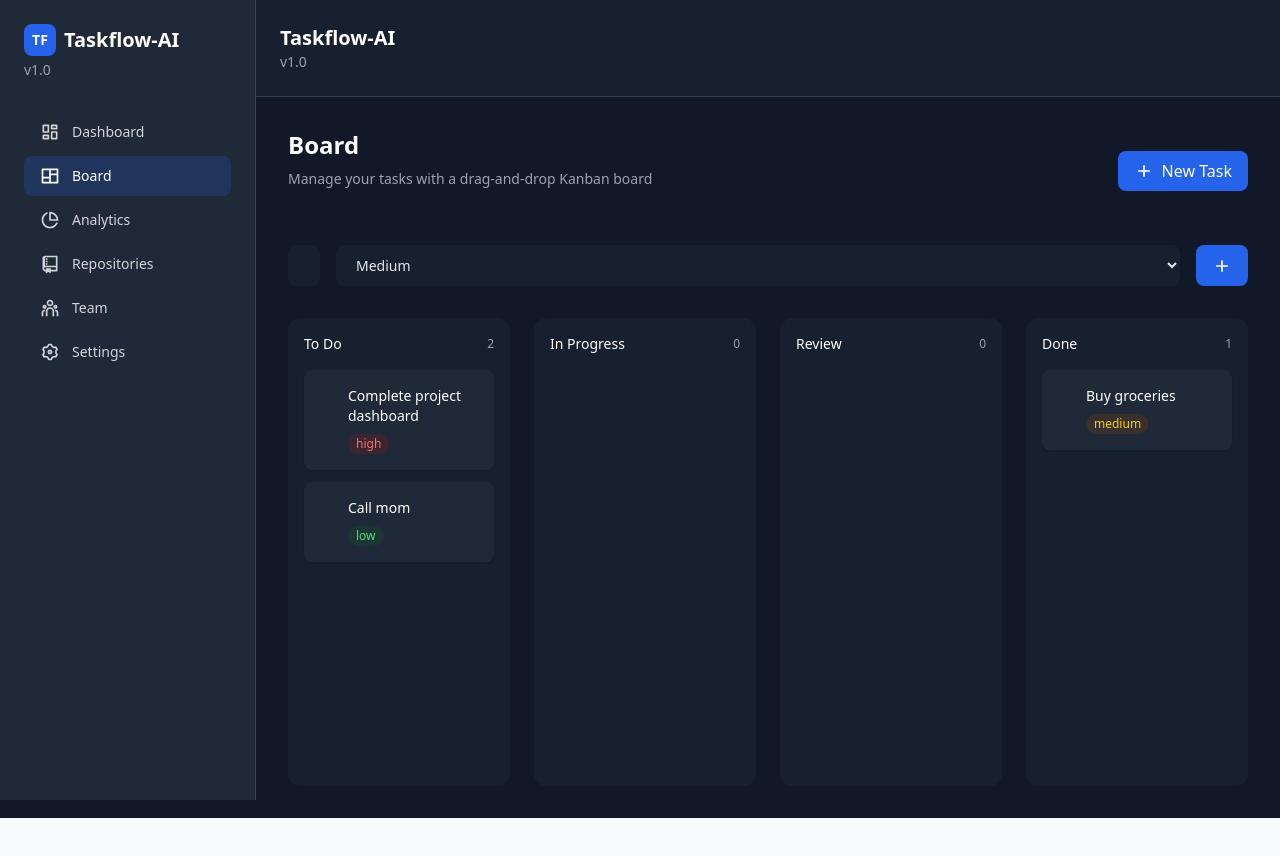
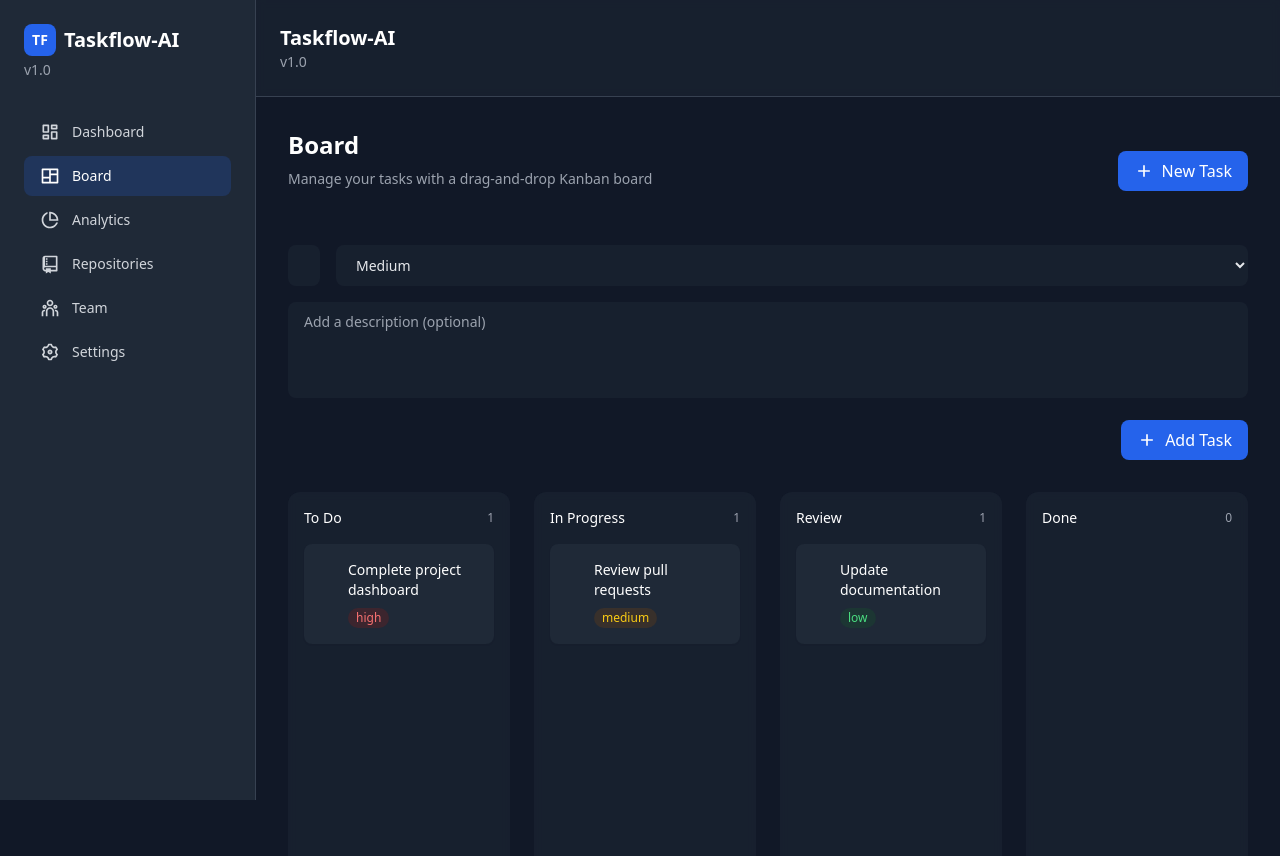
Before and after one commit to TM1988/Taskflow-AI, a Next.js app: page /board in a window 1280 px wide. Both pictures are taken after a click on the button "New Task". Shown: the top 856 px of the page. Before the commit the page ends 818 px from the top, so only its background shows below. Built offline with nearby package versions, Linux system fonts and the light colour scheme.

Commit message:
Fix task functionality and add task button

```diff
--- a/app/providers.tsx
+++ b/app/providers.tsx
@@ -10,14 +10,24 @@ export interface Task {
   createdAt: string
   priority: 'low' | 'medium' | 'high'
   status: 'todo' | 'inProgress' | 'review' | 'done'
+  description?: string
+  comments?: Comment[]
+}
+
+interface Comment {
+  id: string
+  text: string
+  author: string
+  createdAt: string
 }
 
 interface TodoContextType {
   tasks: Task[]
-  addTask: (title: string, priority: 'low' | 'medium' | 'high') => void
+  addTask: (title: string, priority: 'low' | 'medium' | 'high', description?: string) => void
   toggleTask: (id: string) => void
   deleteTask: (id: string) => void
   updateTaskStatus: (id: string, status: 'todo' | 'inProgress' | 'review' | 'done') => void
+  updateTask: (id: string, updates: Partial<Task>) => void
   filter: 'all' | 'active' | 'completed'
   setFilter: (filter: 'all' | 'active' | 'completed') => void
   searchQuery: string
@@ -30,6 +40,7 @@ export const TodoContext = createContext<TodoContextType>({
   toggleTask: () => {},
   deleteTask: () => {},
   updateTaskStatus: () => {},
+  updateTask: () => {},
   filter: 'all',
   setFilter: () => {},
   searchQuery: '',
@@ -58,24 +69,27 @@ export function Providers({ children }: { children: ReactNode }) {
           completed: false,
           createdAt: new Date().toISOString(),
           priority: 'high',
-          status: 'todo'
+          status: 'todo',
+          description: 'Implement the main dashboard with all required features and analytics.'
         },
         {
           id: uuidv4(),
-          title: 'Buy groceries',
-          completed: true,
+          title: 'Review pull requests',
+          completed: false,
           createdAt: new Date().toISOString(),
           priority: 'medium',
-          status: 'done'
+          status: 'inProgress',
+          description: 'Review and merge pending pull requests from the team.'
         },
         {
           id: uuidv4(),
-          title: 'Call mom',
+          title: 'Update documentation',
           completed: false,
           createdAt: new Date().toISOString(),
           priority: 'low',
-          status: 'todo'
-        },
+          status: 'review',
+          description: 'Update project documentation with latest changes and features.'
+        }
       ]
       setTasks(initialTasks)
       localStorage.setItem('tasks', JSON.stringify(initialTasks))
@@ -86,14 +100,15 @@ export function Providers({ children }: { children: ReactNode }) {
     localStorage.setItem('tasks', JSON.stringify(tasks))
   }, [tasks])
 
-  const addTask = (title: string, priority: 'low' | 'medium' | 'high') => {
+  const addTask = (title: string, priority: 'low' | 'medium' | 'high', description?: string) => {
     const newTask: Task = {
       id: uuidv4(),
       title,
       completed: false,
       createdAt: new Date().toISOString(),
       priority,
-      status: 'todo'
+      status: 'todo',
+      description
     }
     setTasks([...tasks, newTask])
   }
@@ -114,6 +129,14 @@ export function Providers({ children }: { children: ReactNode }) {
     )
   }
 
+  const updateTask = (id: string, updates: Partial<Task>) => {
+    setTasks(
+      tasks.map((task) =>
+        task.id === id ? { ...task, ...updates } : task
+      )
+    )
+  }
+
   const deleteTask = (id: string) => {
     setTasks(tasks.filter((task) => task.id !== id))
   }
@@ -126,6 +149,7 @@ export function Providers({ children }: { children: ReactNode }) {
         toggleTask,
         deleteTask,
         updateTaskStatus,
+        updateTask,
         filter,
         setFilter,
         searchQuery,
--- a/components/TaskForm.tsx
+++ b/components/TaskForm.tsx
@@ -4,16 +4,24 @@ import { useState, useContext } from 'react'
 import { TodoContext } from '@/app/providers'
 import { RiAddLine } from 'react-icons/ri'
 
-export default function TaskForm() {
+interface Props {
+  onComplete?: () => void
+}
+
+export default function TaskForm({ onComplete }: Props) {
   const [newTask, setNewTask] = useState('')
   const [priority, setPriority] = useState<'low' | 'medium' | 'high'>('medium')
+  const [description, setDescription] = useState('')
   const { addTask } = useContext(TodoContext)
 
   const handleSubmit = (e: React.FormEvent) => {
     e.preventDefault()
     if (newTask.trim()) {
-      addTask(newTask.trim(), priority)
+      addTask(newTask.trim(), priority, description.trim() || undefined)
       setNewTask('')
+      setDescription('')
+      setPriority('medium')
+      onComplete?.()
     }
   }
 
@@ -36,8 +44,17 @@ export default function TaskForm() {
           <option value="medium">Medium</option>
           <option value="high">High</option>
         </select>
-        <button type="submit" className="button-primary px-6">
+      </div>
+      <textarea
+        value={description}
+        onChange={(e) => setDescription(e.target.value)}
+        placeholder="Add a description (optional)"
+        className="search-input w-full h-24 resize-none"
+      />
+      <div className="flex justify-end">
+        <button type="submit" className="button-primary px-6 flex items-center gap-2">
           <RiAddLine className="w-5 h-5" />
+          Add Task
         </button>
       </div>
     </form>
```
